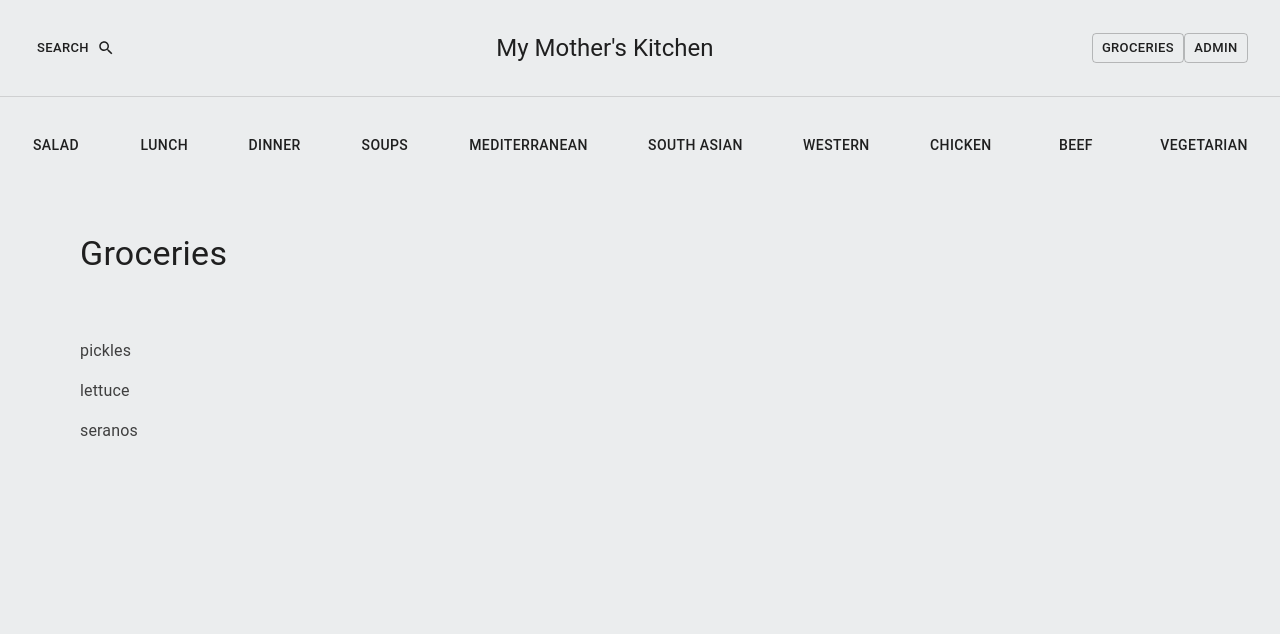
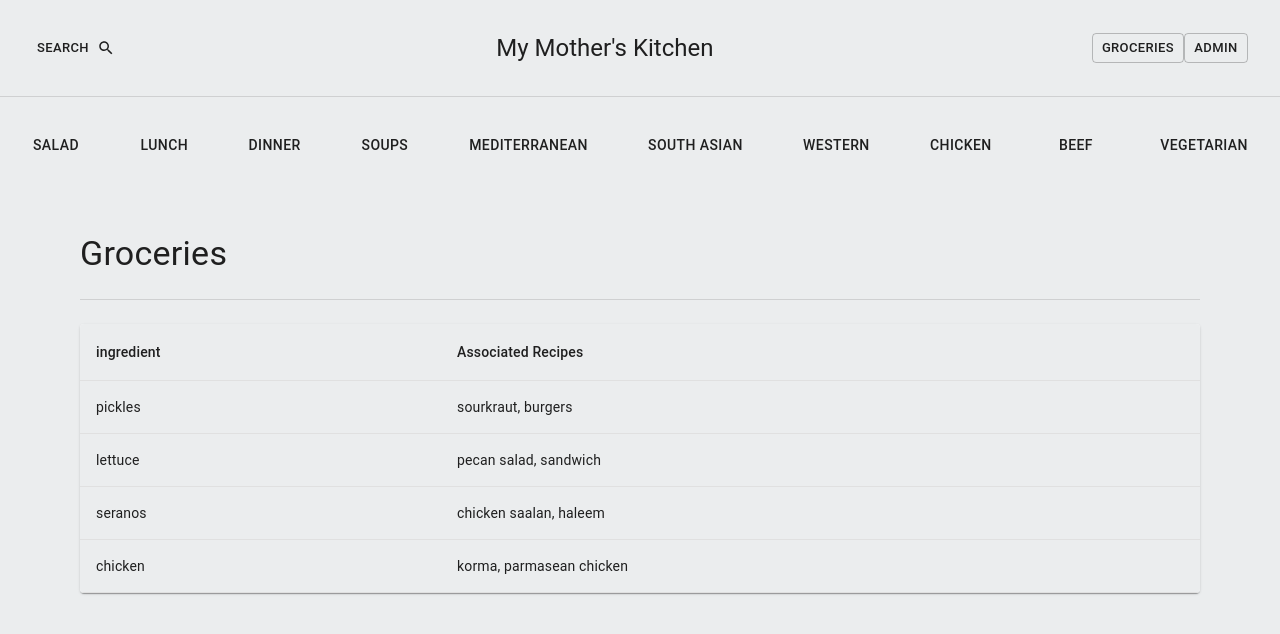
Before and after one commit to amalfkhan/my-mothers-kitchen, a React (Create React App) app: page /groceries in a window 1280 px wide. Shown: the top 634 px of the page. Built offline with nearby package versions, Linux system fonts and the light colour scheme; no server answers.

Commit message:
added table for grocery list

```diff
--- a/src/components/Groceries/GroceriesPage.js
+++ b/src/components/Groceries/GroceriesPage.js
@@ -1,59 +1,36 @@
 // component to render the page for a specific recipe page
 
-import React, { useContext } from "react";
-import { useParams } from "react-router-dom";
+import React from "react";
 import { makeStyles } from "@material-ui/core/styles";
 import CssBaseline from "@material-ui/core/CssBaseline";
 import Grid from "@material-ui/core/Grid";
 import Container from "@material-ui/core/Container";
 import Typography from "@material-ui/core/Typography";
 import Divider from "@material-ui/core/Divider";
-import GroceriesContext from "../../context/GroceriesContext";
+import GroceriesTable from "./GroceriesTable";
 
 const useStyles = makeStyles((theme) => ({
   contentContainer: {
     padding: theme.spacing(5, 10),
   },
-  recipeBody: {
-    margin: theme.spacing(4, 0),
-  },
-  recipeBodyText: {
-    margin: theme.spacing(2, 0),
-    color: "#3f3f3f",
-  },
 }));
 
-const ingredients = [
-  "2 cups Brussels sprouts, halved",
-  "1 red apple cut into 1-inch cubes",
-  "1 (4 ounce) package pancetta",
-  "2 tablespoons olive oil, divided",
-  "1 teaspoon minced fresh rosemary",
-  "6 skinless, boneless chicken thighs",
-  "salt and ground black pepper to taste",
-];
-
-const RecipePage = () => {
-  const { id } = useParams();
+const GroceriesPage = () => {
   const classes = useStyles();
-  const value = useContext(GroceriesContext);
-  console.log(value);
 
   return (
     <React.Fragment>
       <CssBaseline />
       <Container maxWidth="lg" className={classes.contentContainer}>
-        <Grid container spacing={6}>
+        <Grid container spacing={3}>
           <Grid item xs={12}>
             <Typography variant="h4">Groceries</Typography>
           </Grid>
-          <Divider />
           <Grid item xs={12}>
-            {Object.keys(value.groceries).map((ingredient, index) => (
-              <Typography variant="body1" className={classes.recipeBodyText}>
-                {ingredient}
-              </Typography>
-            ))}
+            <Divider />
+          </Grid>
+          <Grid item xs={12}>
+            <GroceriesTable />
           </Grid>
         </Grid>
       </Container>
@@ -61,4 +38,4 @@ const RecipePage = () => {
   );
 };
 
-export default RecipePage;
+export default GroceriesPage;
--- /dev/null
+++ b/src/components/Groceries/GroceriesTable.js
@@ -0,0 +1,63 @@
+// component to render the page for a specific recipe page
+
+import React, { useContext } from "react";
+import { makeStyles, withStyles } from "@material-ui/core/styles";
+import Table from "@material-ui/core/Table";
+import TableBody from "@material-ui/core/TableBody";
+import TableCell from "@material-ui/core/TableCell";
+import TableContainer from "@material-ui/core/TableContainer";
+import TableHead from "@material-ui/core/TableHead";
+import TableRow from "@material-ui/core/TableRow";
+import Paper from "@material-ui/core/Paper";
+import GroceriesContext from "../../context/GroceriesContext";
+
+const useStyles = makeStyles({
+  table: {
+    minWidth: 650,
+  },
+  header: {
+    background: "#EBEDEE !important",
+  },
+  body: {
+    background: "#EBEDEE !important",
+  },
+});
+
+// const TableHead = withStyles((theme) => ({
+//   root: {
+//     backgroundColor: "orange",
+//     fontSize: "800",
+//   },
+// }))(MuiTableHead);
+
+const GroceriesTable = () => {
+  const classes = useStyles();
+  const [groceries, setGroceries] = useContext(GroceriesContext);
+
+  return (
+    <TableContainer component={Paper} className={classes.tableContainer}>
+      <Table className={classes.table} aria-label="simple table">
+        <TableHead className={classes.header}>
+          <TableRow>
+            <TableCell>ingredient</TableCell>
+            <TableCell align="left">Associated Recipes</TableCell>
+          </TableRow>
+        </TableHead>
+        <TableBody className={classes.body}>
+          {Object.keys(groceries).map((ingredient) => (
+            <TableRow key={ingredient}>
+              <TableCell component="th" scope="row">
+                {ingredient}
+              </TableCell>
+              <TableCell align="left">
+                {groceries[ingredient].join(", ")}
+              </TableCell>
+            </TableRow>
+          ))}
+        </TableBody>
+      </Table>
+    </TableContainer>
+  );
+};
+
+export default GroceriesTable;
--- a/src/components/Recipe/RecipePage.js
+++ b/src/components/Recipe/RecipePage.js
@@ -15,7 +15,6 @@ const useStyles = makeStyles((theme) => ({
     padding: theme.spacing(5, 10),
   },
   image: {
-    // marginLeft: theme.spacing(2),
     height: 400,
   },
   estimates: {
--- a/src/context/GroceriesContext.js
+++ b/src/context/GroceriesContext.js
@@ -9,10 +9,11 @@ const GroceriesContextProvider = (props) => {
     pickles: ["sourkraut", "burgers"],
     lettuce: ["pecan salad", "sandwich"],
     seranos: ["chicken saalan", "haleem"],
+    chicken: ["korma", "parmasean chicken"],
   });
 
   return (
-    <GroceriesContext.Provider value={{ groceries, setGroceries }}>
+    <GroceriesContext.Provider value={[groceries, setGroceries]}>
       {props.children}
     </GroceriesContext.Provider>
   );
```
